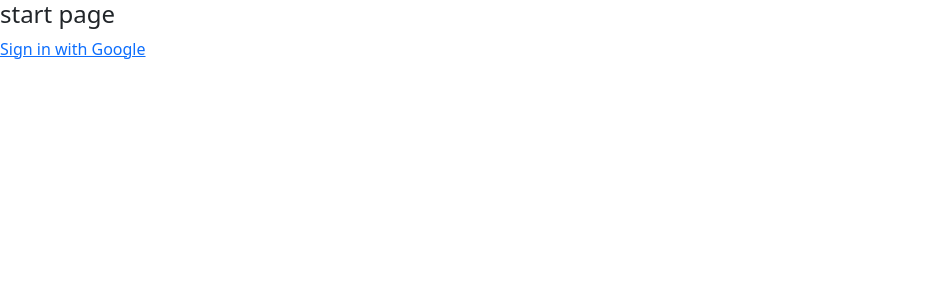
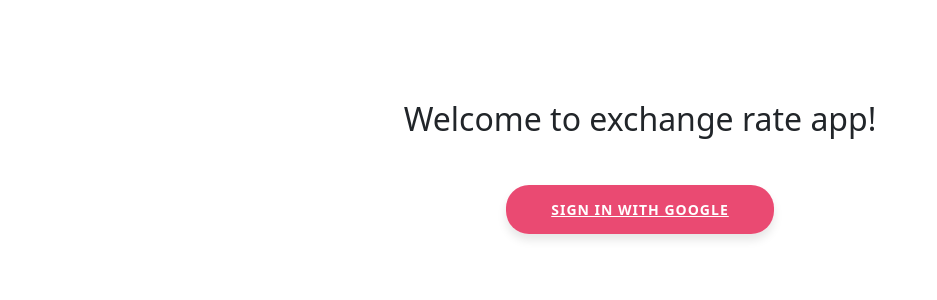
Before and after one commit to aerygin/arcanebet-ruby, a Rails app: page / in a window 1280 px wide. Shown: the top 300 px of the page, without its empty margins (0-937 px from the left). Run offline with Rails 7, Linux system fonts and the light colour scheme; style sheets or scripts are compiled from the project's sources; some libraries are stand-ins or nearby versions.

Commit message:
added  some styles to welcome and home page

```diff
--- a/app/assets/stylesheets/application.scss
+++ b/app/assets/stylesheets/application.scss
@@ -13,3 +13,43 @@
 
  */
 @import "bootstrap";
+
+.sign-in-button {
+  border: none;
+  border-radius: 23px;
+  box-shadow: 0 6px 10px 0 rgba(0,0,0,.1);
+  cursor: pointer;
+  background-color: #EA4A72;
+  padding: 15px 45px;
+  font-size: 14px;
+  font-weight: 700;
+  letter-spacing: 1px;
+  line-height: 28px;
+  min-width: 180px;
+  outline: none;
+  text-align: center;
+  text-transform: uppercase;
+  transition: opacity .2s;
+  user-select: none;
+  color: #ffffff;
+}
+
+.sign-in-button :hover {
+  text-decoration: none;
+}
+
+.wrapper {
+  display: flex;
+  justify-content: center;
+  align-items: center;
+  flex-direction: column;
+  margin-top: 100px;
+}
+.sign-in-button-wrapper {
+  margin-top: 50px;
+}
+
+.menu-item {
+  color :#fff;
+  margin-right: 10px;
+}
--- a/app/views/layouts/application.html.erb
+++ b/app/views/layouts/application.html.erb
@@ -10,6 +10,32 @@
   </head>
 
   <body>
-    <%= yield %>
+  <% if current_user %>
+  <nav class="navbar navbar-expand-lg navbar-dark bg-dark">
+    <a class="navbar-brand" href="#">Exchnage rate app</a>
+    <button class="navbar-toggler" type="button" data-toggle="collapse" data-target="#navbarSupportedContent" aria-controls="navbarSupportedContent" aria-expanded="false" aria-label="Toggle navigation">
+      <span class="navbar-toggler-icon"></span>
+    </button>
+
+    <div class="collapse navbar-collapse" id="navbarSupportedContent">
+      <ul class="navbar-nav mr-auto">
+        <li class="nav-item active">
+          <a class="nav-link" href="#">Home <span class="sr-only">(current)</span></a>
+        </li>
+        <li class="nav-item active">
+          <a class="nav-link" href="#">Profile <span class="sr-only">(current)</span></a>
+        </li>
+      </ul>
+      <div>
+        <span class="menu-item"> <%= current_user.name %></span>
+        <span class="menu-item"> <%= link_to "Sign out", destroy_user_session_path, method: :delete %></span>
+      </div>
+    </div>
+  </nav>
+    <% end %>
+
+
+
+  <%= yield %>
   </body>
 </html>
--- a/app/views/pages/home.html.erb
+++ b/app/views/pages/home.html.erb
@@ -0,0 +1,2 @@
+<%= @testReq %>
+<%= link_to "call do something", test_path %>
--- a/app/views/pages/index.html.erb
+++ b/app/views/pages/index.html.erb
@@ -1,11 +1,15 @@
-<h4>start page</h4>
-
 <% if current_user %>
- <div>hello,</div> <%= current_user.name %>
- <% end %>
-
-<% unless current_user %>
-  <%= link_to "Sign in with Google", user_google_oauth2_omniauth_authorize_path %>
-<% else %>
-  <%= link_to "Sign out", destroy_user_session_path, method: :delete %>
+  <script type="text/javascript">
+      window.location.href = "/home"  // put your correct path in a string here
+  </script>
 <% end %>
+<div class="container">
+  <div class="wrapper">
+    <h2>Welcome to exchange rate app!</h2>
+    <div class="sign-in-button-wrapper">
+      <% unless current_user %>
+        <%= link_to "Sign in with Google", user_google_oauth2_omniauth_authorize_path, :class => "sign-in-button" %>
+      <% end %>
+    </div>
+  </div>
+</div>
--- a/config/routes.rb
+++ b/config/routes.rb
@@ -2,4 +2,7 @@
   devise_for :users, controllers: { omniauth_callbacks: 'users/omniauth_callbacks' }
 root 'pages#index'
   get 'home' => 'pages#home'
+  get 'test' => 'pages#test', :as => :test
+
+
 end
```
Also changed, not shown: Gemfile, Gemfile.lock, 1 other file.
